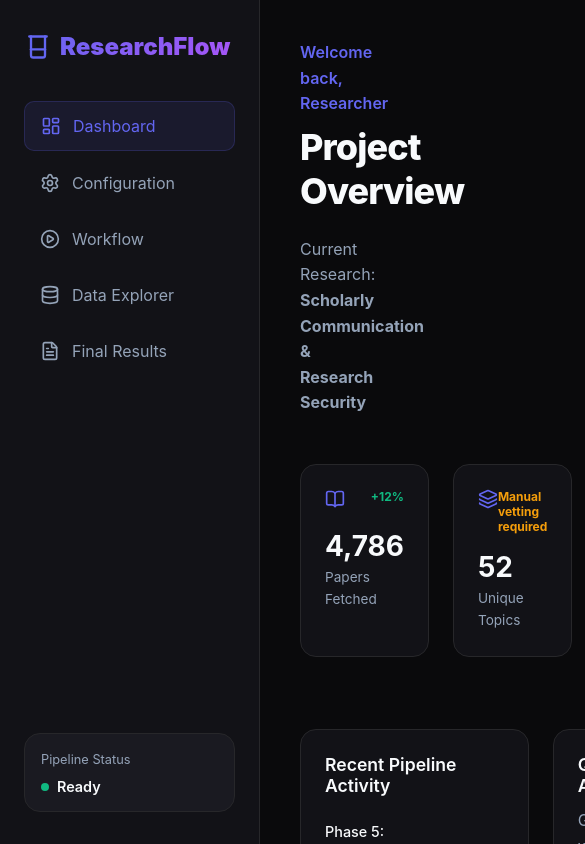
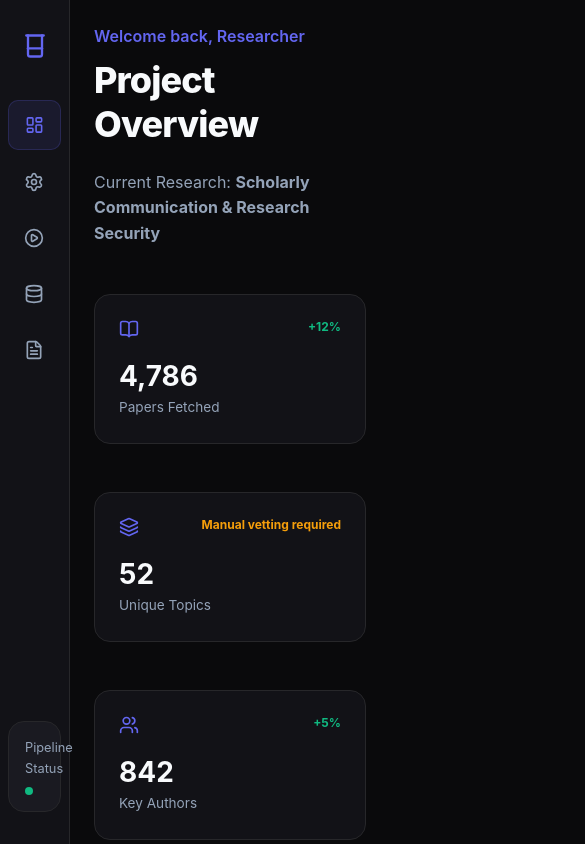
Before and after one commit to amarnath3003/research-flow, a React (Vite) app in the folder ui/: page / in a window 390 px wide. Shown: the top 844 px of the page, 585 px wide, since content can reach past the window. Built offline with nearby package versions, Linux system fonts and the light colour scheme.

Commit message:
Fix frontend

```diff
--- a/ui/src/components/Sidebar.tsx
+++ b/ui/src/components/Sidebar.tsx
@@ -14,7 +14,7 @@ const Sidebar = () => {
   return (
     <div className="sidebar">
       <div className="logo">
-        <Beaker size={28} color="#6366f1" />
+        <Beaker size={28} color="var(--accent-primary)" />
         <span>ResearchFlow</span>
       </div>
 
--- a/ui/src/index.css
+++ b/ui/src/index.css
@@ -146,6 +146,7 @@ p { line-height: 1.6; color: var(--text-secondary); margin-bottom: 1rem; }
 /* Grid Layouts */
 .grid-2 { display: grid; grid-template-columns: 1fr 1fr; gap: 1.5rem; }
 .grid-3 { display: grid; grid-template-columns: 1fr 1fr 1fr; gap: 1.5rem; }
+.grid-4 { display: grid; grid-template-columns: 1fr 1fr 1fr 1fr; gap: 1.5rem; }
 
 /* Forms */
 .form-group { margin-bottom: 1.5rem; }
@@ -199,3 +200,43 @@ p { line-height: 1.6; color: var(--text-secondary); margin-bottom: 1rem; }
 
 .badge-success { background: rgba(16, 185, 129, 0.1); color: var(--success); }
 .badge-warning { background: rgba(245, 158, 11, 0.1); color: var(--warning); }
+
+/* Scrollbar */
+::-webkit-scrollbar {
+  width: 8px;
+  height: 8px;
+}
+
+::-webkit-scrollbar-track {
+  background: var(--bg-primary);
+}
+
+::-webkit-scrollbar-thumb {
+  background: var(--bg-tertiary);
+  border-radius: 4px;
+}
+
+::-webkit-scrollbar-thumb:hover {
+  background: var(--border-color);
+}
+
+/* Responsiveness */
+@media (max-width: 1024px) {
+  .grid-3, .grid-4 { grid-template-columns: 1fr 1fr; }
+  .grid-2 { grid-template-columns: 1fr; }
+}
+
+@media (max-width: 768px) {
+  .sidebar {
+    width: 70px;
+    padding: 2rem 0.5rem;
+  }
+  .sidebar span, .logo span { display: none; }
+  .main-content {
+    margin-left: 70px;
+    max-width: calc(100vw - 70px);
+    padding: 1.5rem;
+  }
+  .grid-3, .grid-4, .grid-2 { grid-template-columns: 1fr; }
+  .logo { justify-content: center; }
+}
--- a/ui/src/pages/Dashboard.tsx
+++ b/ui/src/pages/Dashboard.tsx
@@ -22,7 +22,7 @@ const Dashboard = () => {
         <p>Current Research: <strong>Scholarly Communication & Research Security</strong></p>
       </header>
 
-      <div className="grid-3" style={{ gridTemplateColumns: 'repeat(4, 1fr)', marginBottom: '3rem' }}>
+      <div className="grid-4" style={{ marginBottom: '3rem' }}>
         {stats.map((stat, i) => (
           <div key={i} className="card">
             <div style={{ display: 'flex', justifyContent: 'space-between', marginBottom: '1rem' }}>
```
